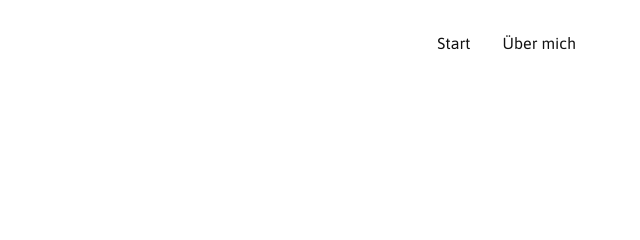
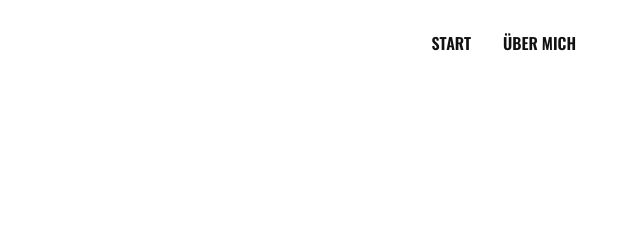
Before and after one commit to JasonSa19/portfolio, a Gatsby site: page / in a window 1280 px wide. Shown: the full height of the page, 640-1280 px from the left. Built offline with nearby package versions, Linux system fonts and the light colour scheme; Gatsby itself is replaced by a stand-in of ours; a web font is replaced by a local one.

Commit message:
changes to menu font

```diff
--- a/src/styles/layout/header.sass
+++ b/src/styles/layout/header.sass
@@ -16,7 +16,9 @@ header
       li
         a
           text-decoration: none
-          font-family: $font-default
+          text-transform: uppercase
+          font-weight: 700
+          font-family: $font-headline
 
   .logo-wrap
     img
```
